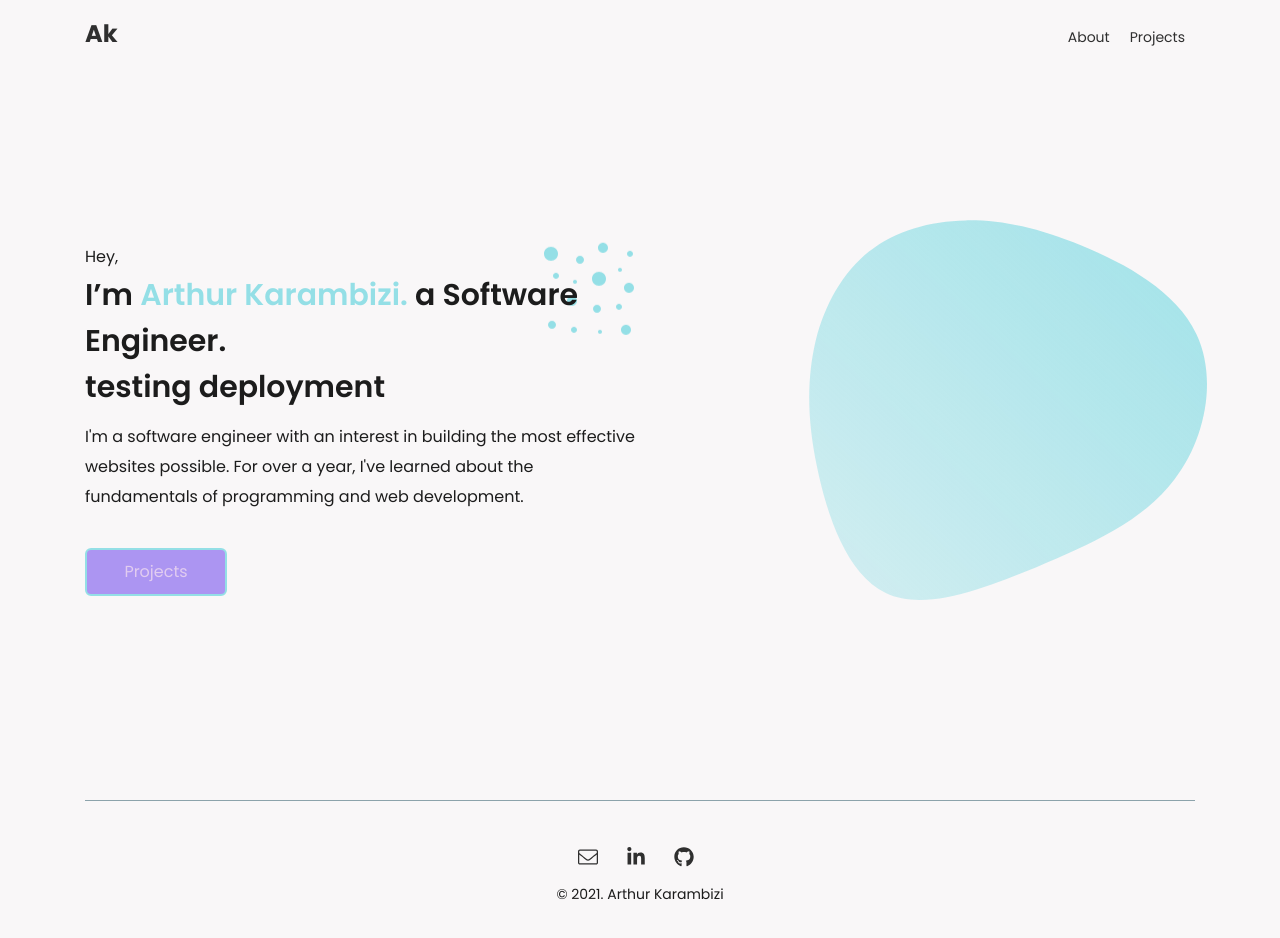
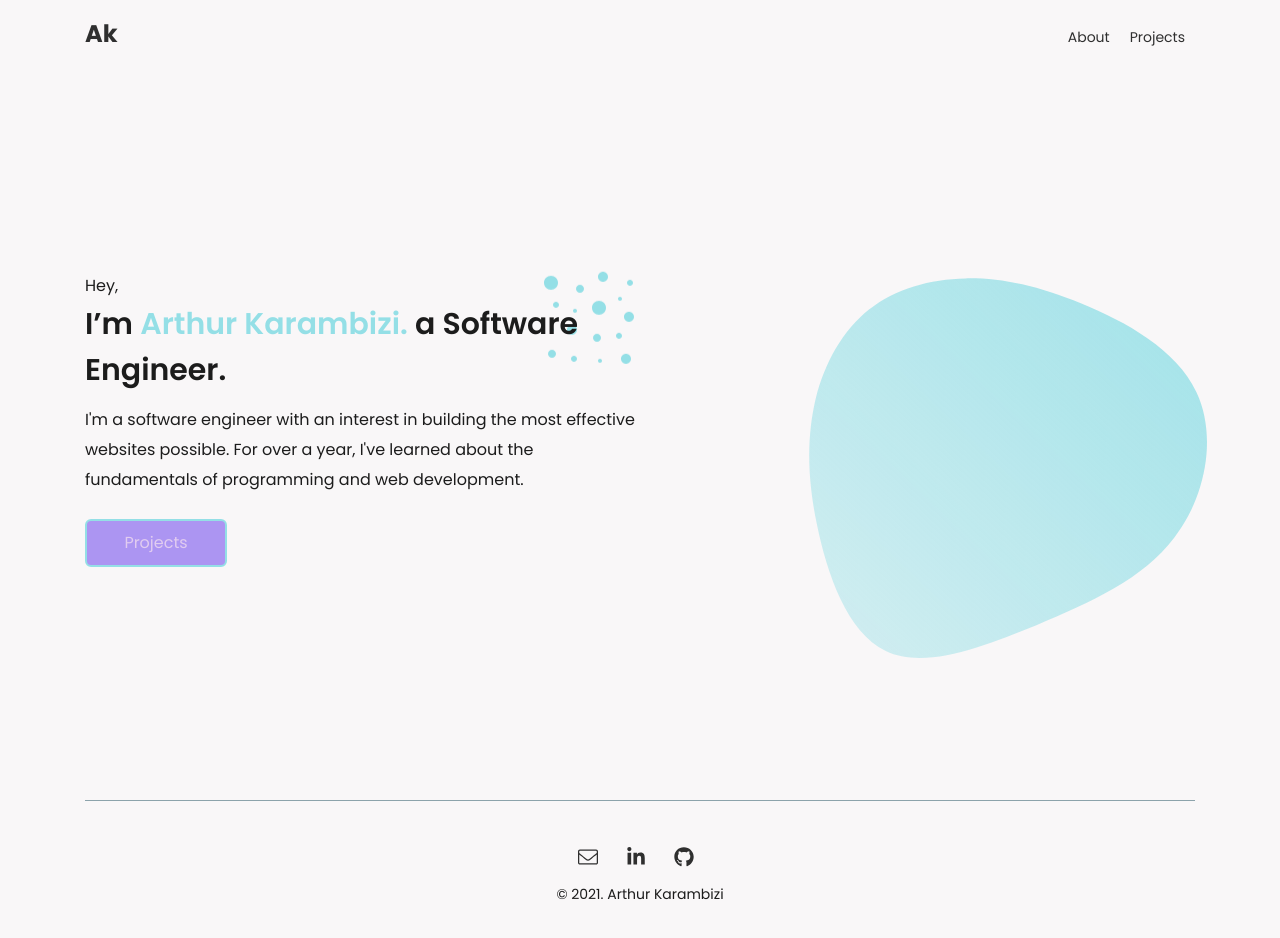
Before and after one commit to akarambizi/portfolio, a Next.js app: page / in a window 1280 px wide. Shown: the top 938 px of the page. Built offline with nearby package versions, Linux system fonts and the light colour scheme.

Commit message:
made changes to the portfolio

```diff
--- a/components/About.tsx
+++ b/components/About.tsx
@@ -1,7 +1,7 @@
 import AboutCard from './AboutCard';
 import PageTitle from './PageTitle';
 import ProjectList from './ProjectList';
-import { AppContainer, Text } from '../styles/elements';
+import { AppContainer, Text, Button } from '../styles/elements';
 import { sizes } from '../styles';
 import projects from '../assets/json/projects.json';
 
@@ -14,7 +14,8 @@ export default function About() {
                 <Text marginBottom={sizes.xxl} fontSize={sizes.xxl}>
                     Some Projects I Have Built:
                 </Text>
-                <ProjectList projects={projects.slice(0, 2)} GridColumns={2} haslargeCard />
+                <ProjectList projects={projects.slice(0, 2)} GridColumns={2} haslargeCard marginBottom={sizes.xxl} />
+                <Button>View All</Button>
             </div>
         </AppContainer>
     );
--- a/components/Hero.tsx
+++ b/components/Hero.tsx
@@ -67,9 +67,8 @@ function Hero() {
                     <Text as="span">Hey,</Text>
                     <Title>
                         I’m <span>Arthur Karambizi.</span> a Software Engineer.
-                        <p>testing deployment</p>
                     </Title>
-                    <Text marginBottom={sizes.xxxxl}>I&apos;m a software engineer with an interest in building the most effective websites possible. For over a year, I&#39;ve learned about the fundamentals of programming and web development.</Text>
+                    <Text marginBottom={sizes.xxl}>I&apos;m a software engineer with an interest in building the most effective websites possible. For over a year, I&#39;ve learned about the fundamentals of programming and web development.</Text>
                     <Button secondary>Projects</Button>
                     <Bubbles />
                 </StyledHeroContent>
--- a/components/ProjectList.tsx
+++ b/components/ProjectList.tsx
@@ -7,11 +7,12 @@ interface ProjectListProps {
     projects: any[];
     haslargeCard?: boolean;
     GridColumns?: number;
+    marginBottom?: string;
 }
 
-export default function ProjectList({ projects, haslargeCard = false, GridColumns = 4 }: ProjectListProps) {
+export default function ProjectList({ projects, haslargeCard = false, GridColumns = 4, marginBottom = '0' }: ProjectListProps) {
     return (
-        <Grid columns={GridColumns} gridGap={sizes.xxxxl}>
+        <Grid columns={GridColumns} gridGap={sizes.xxxxl} marginBottom={marginBottom}>
             {projects.map((project) => (
                 <Card data={project} key={project.id} large={haslargeCard} />
             ))}
--- a/styles/elements.ts
+++ b/styles/elements.ts
@@ -10,11 +10,12 @@ export const AppContainer = styled.div`
     margin: 0 auto;
 `;
 
-export const Grid = styled.section<{ gridGap?: string; padding?: string; transition?: string; columns?: number }>`
+export const Grid = styled.section<{ gridGap?: string; padding?: string; marginBottom?: string; transition?: string; columns?: number }>`
     /* align-items: center; */
     display: grid;
     gap: ${({ gridGap }) => gridGap || `0 ${sizes.xxxl}`};
     padding: ${({ padding }) => padding && `${sizes.xs} 0`};
+    margin-bottom: ${({ marginBottom }) => marginBottom || `0`};
 
     ${media.laptop} {
         padding: ${({ padding }) => padding && `${sizes.xxxxl} 0`};
```
Also changed, not shown: 1 other file (tests, documents, lock files or other folders).
